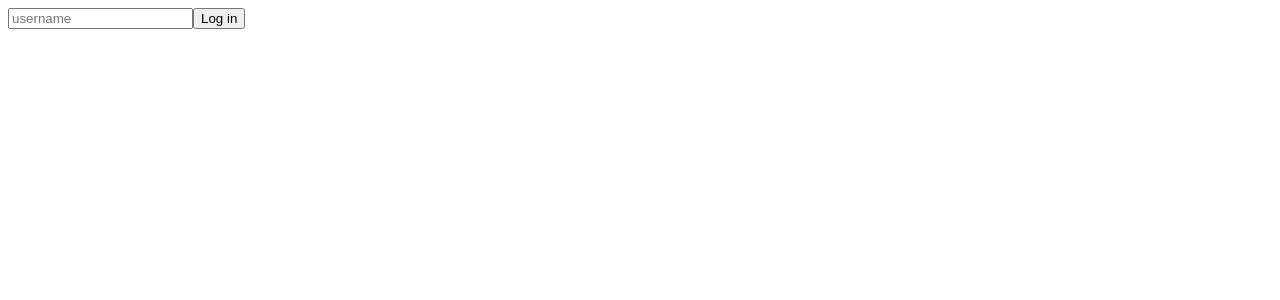
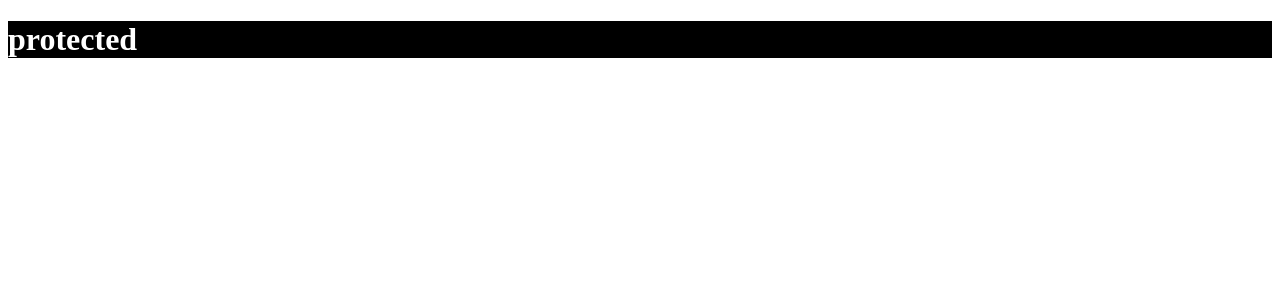
Before and after one commit to eovhdnjawm1/ReactChallenges, a React (Create React App) app: page / in a window 1280 px wide. Shown: the top 300 px of the page. Built offline with nearby package versions, Linux system fonts and the light colour scheme.

Commit message:
Feat TypeScripts Theme 완료

```diff
--- a/src/App.tsx
+++ b/src/App.tsx
@@ -1,4 +1,12 @@
 import React, { useState } from 'react';
+import styled from 'styled-components'
+
+const Container = styled.div`
+  background-color: ${props => props.theme.bgColor};
+`
+const H1 = styled.h1`
+  color:${props => props.theme.textColor};
+`
 
 function App() {
   const [username, setUsername] = useState("")
@@ -21,12 +29,9 @@ function App() {
   }
 
   return (
-    <div>
-      <form onSubmit={onSubmit}>
-        <input value={username} onChange={onChange} type="text" placeholder='username' />
-        <button>Log in</button>
-      </form>
-    </div>
+    <Container>
+      <H1>protected</H1>
+    </Container>
   );
 }
 
--- a/src/index.tsx
+++ b/src/index.tsx
@@ -1,11 +1,17 @@
 import React from 'react';
-import ReactDOM from 'react-dom';
+import ReactDOM from "react-dom/client";
 import App from './App';
+import { darkTheme, lightTheme } from './theme';
+import { ThemeProvider } from 'styled-components';
 
+const rootElement = document.getElementById('root');
+if (!rootElement) throw new Error('Failed to find the root element');
+const root = ReactDOM.createRoot(rootElement);
 
-ReactDOM.render(
+root.render(
   <React.StrictMode>
-    <App />
-  </React.StrictMode>,
-  document.getElementById("root")
+    <ThemeProvider theme={darkTheme}>
+      <App />
+    </ThemeProvider>
+  </React.StrictMode>
 );
--- /dev/null
+++ b/src/theme.ts
@@ -0,0 +1,12 @@
+import { DefaultTheme } from 'styled-components'
+
+export const lightTheme: DefaultTheme = {
+	bgColor: "white",
+	textColor: "black",
+	btnColor: "tomato",
+}
+export const darkTheme: DefaultTheme = {
+	bgColor: "black",
+	textColor: "white",
+	btnColor: "teal",
+}
```
Also changed, not shown: src/styled.d.ts (added, +11 -0 lines).
